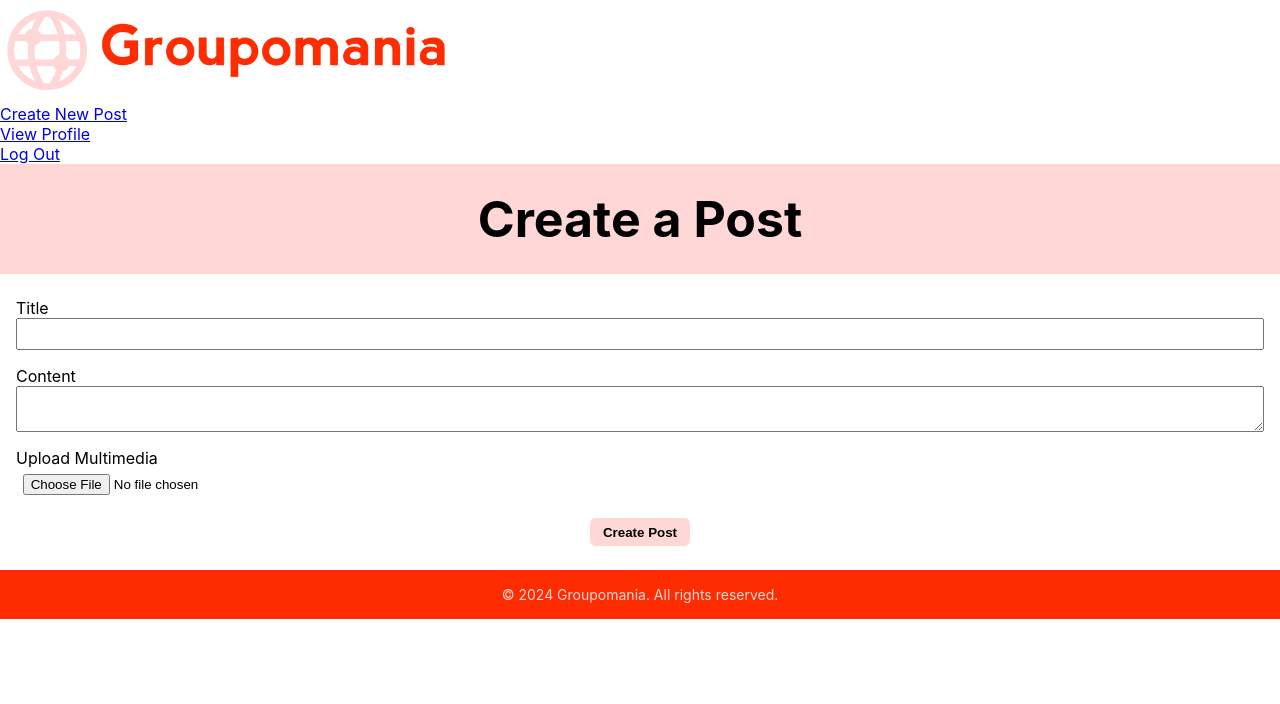
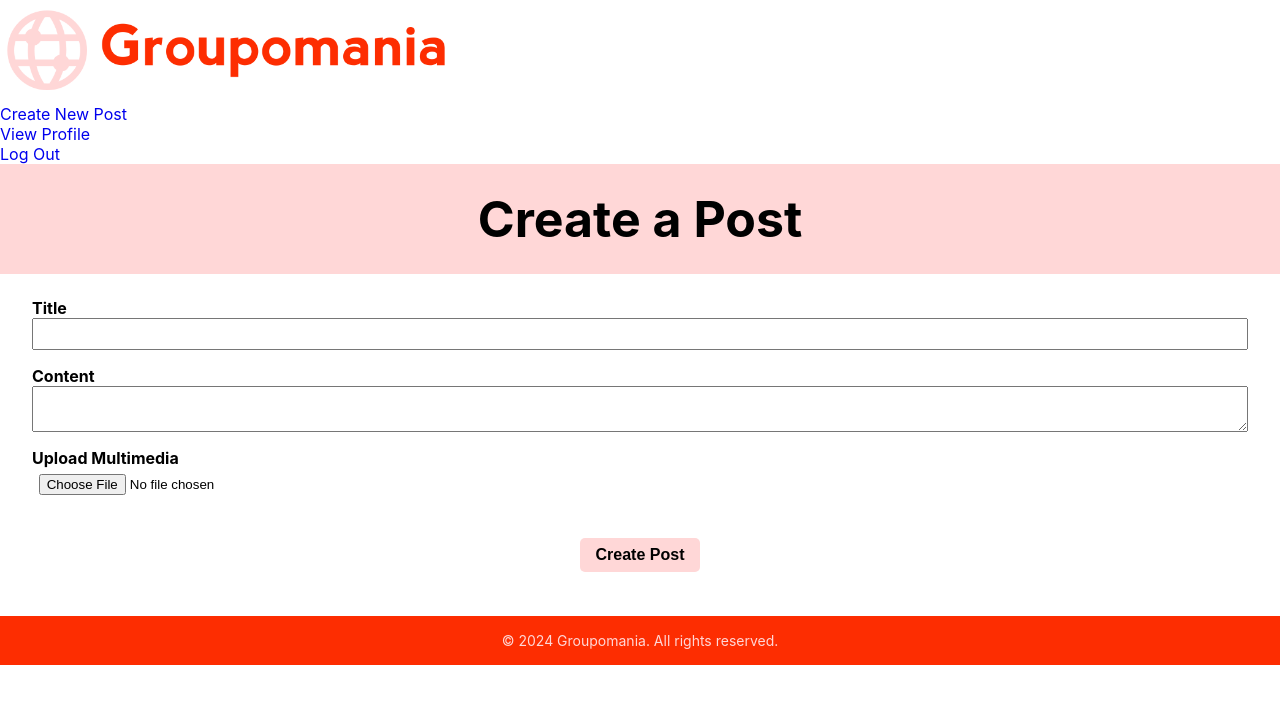
Before and after one commit to WalkTheRosePath/OpenClassrooms-Groupomania, a React (Create React App) app in the folder frontend/: page /create-post in a window 1280 px wide. Shown: the top 704 px of the page. Built offline with nearby package versions, Linux system fonts and the light colour scheme.

Commit message:
styled elements

```diff
--- a/frontend/src/App.css
+++ b/frontend/src/App.css
@@ -1,10 +1,52 @@
 /* Client-side stylesheet for pages and components (App.css)*/
 
-main {
+a {
+  text-decoration: none;
+}
+
+button {
+  background-color: #ffd7d7;
+  color: #000000;
+  font-size: 16px;
+  font-weight: bold;
+  border: none;
+  padding: 0.5em 1em;
+  margin-top: 20px;
+  margin-bottom: 20px;
+  cursor: pointer;
+  border-radius: 5px;
+}
+
+button:hover {
+  background-color: #fd2d01;
+}
+
+.form-group {
+  display: flex;
+  flex-direction: column;
+  align-items: flex-start;
+  margin-left: 2em;
+  margin-right: 2em;
+  margin-bottom: 1em;
+}
+
+.form-group input,
+.form-group textarea {
+  width: 100%;
+  padding: 0.5em;
+  box-sizing: border-box;
+}
+
+form label {
+  font-weight: bold;
+}
+
+footer {
   text-align: center;
-  padding-top: 1.5em;
-  padding-bottom: 1.5em;
-  background-color: #ffffff;
+  padding-top: 1em;
+  padding-bottom: 1em;
+  color: #ffd7d7;
+  background-color: #fd2d01;
 }
 
 h1 {
@@ -19,56 +61,32 @@ h2 {
   font-size: 30px;
 }
 
+.header-container img {
+  height: 100px;
+}
+
+
+main {
+  text-align: center;
+  padding-top: 1.5em;
+  padding-bottom: 1.5em;
+  background-color: #ffffff;
+}
+
 p {
   font-size: 14px;
 }
 
-button {
-  background-color: #ffd7d7;
-  color: #000000;
-  font-weight: bold;
-  border: none;
-  padding: 0.5em 1em;
-  cursor: pointer;
-  border-radius: 5px;
-}
-
-button:hover {
-  background-color: #fd2d01;
-}
-
-.header-container img {
-  height: 100px;
-}
-
-.form-group {
-  display: flex;
-  flex-direction: column;
-  align-items: flex-start;
-  margin-left: 1em;
-  margin-right: 1em;
-  margin-bottom: 1em;
-}
-
-.form-group input,
-.form-group textarea {
-  width: 100%;
-  padding: 0.5em;
-  box-sizing: border-box;
-}
-
-footer {
-  text-align: center;
-  padding-top: 1em;
-  padding-bottom: 1em;
-  color: #ffd7d7;
-  background-color: #fd2d01;
-}
-
 /* Media Query for Mobile Phones */
 @media (max-width: 767px) {
+  .form-group {
+    margin-left: 1em;
+    margin-right: 1em;
+    margin-bottom: 1em;
+  }
+
   h1 {
-    font-size: 30px;
+    font-size: 36px;
   }
 
   h2 {
--- a/frontend/src/components/NavBar.jsx
+++ b/frontend/src/components/NavBar.jsx
@@ -25,7 +25,7 @@ const NavBar = () => {
           <Link to="/profile">View Profile</Link>
         </li>
         <li>
-          <Link to="/logout">Log Out</Link>
+          <Link to="/">Log Out</Link>
         </li>
       </ul>
     </nav>
--- a/frontend/src/pages/LogInPage.jsx
+++ b/frontend/src/pages/LogInPage.jsx
@@ -13,7 +13,7 @@ const LogInPage = () => {
       <h1>Log In</h1>
       <main>
         <LogInForm />
-        <Link to="/signup">Don't have an account? Sign up here.</Link>
+        <Link to="/signup">Don't have an account? Click here to sign up.</Link>
       </main>
       <Footer />
     </div>
--- a/frontend/src/pages/SignUpPage.jsx
+++ b/frontend/src/pages/SignUpPage.jsx
@@ -13,7 +13,7 @@ const SignUpPage = () => {
       <h1>Sign Up</h1>
       <main>
         <SignUpForm />
-        <Link to="/">Already have an account? Log in here.</Link>
+        <Link to="/">Already have an account? Click here to log in.</Link>
       </main>
       <Footer />
     </div>
```
